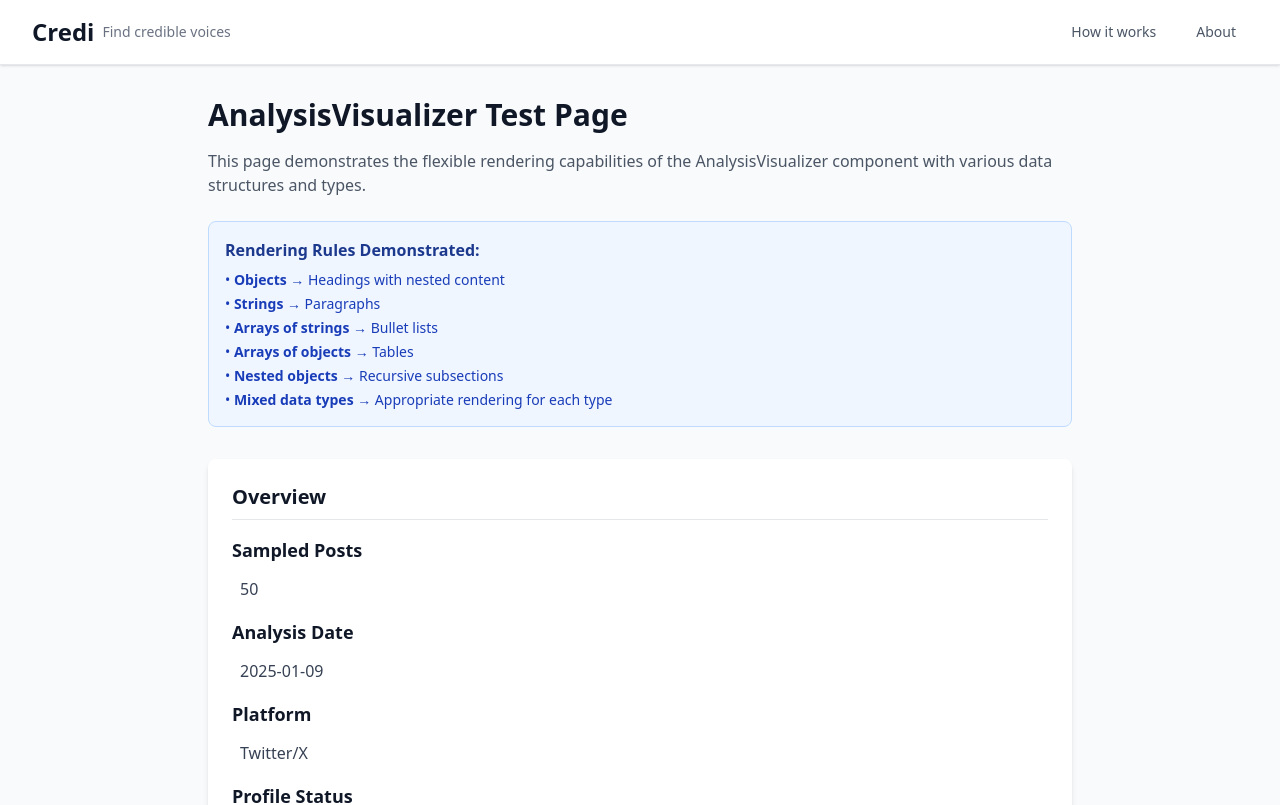
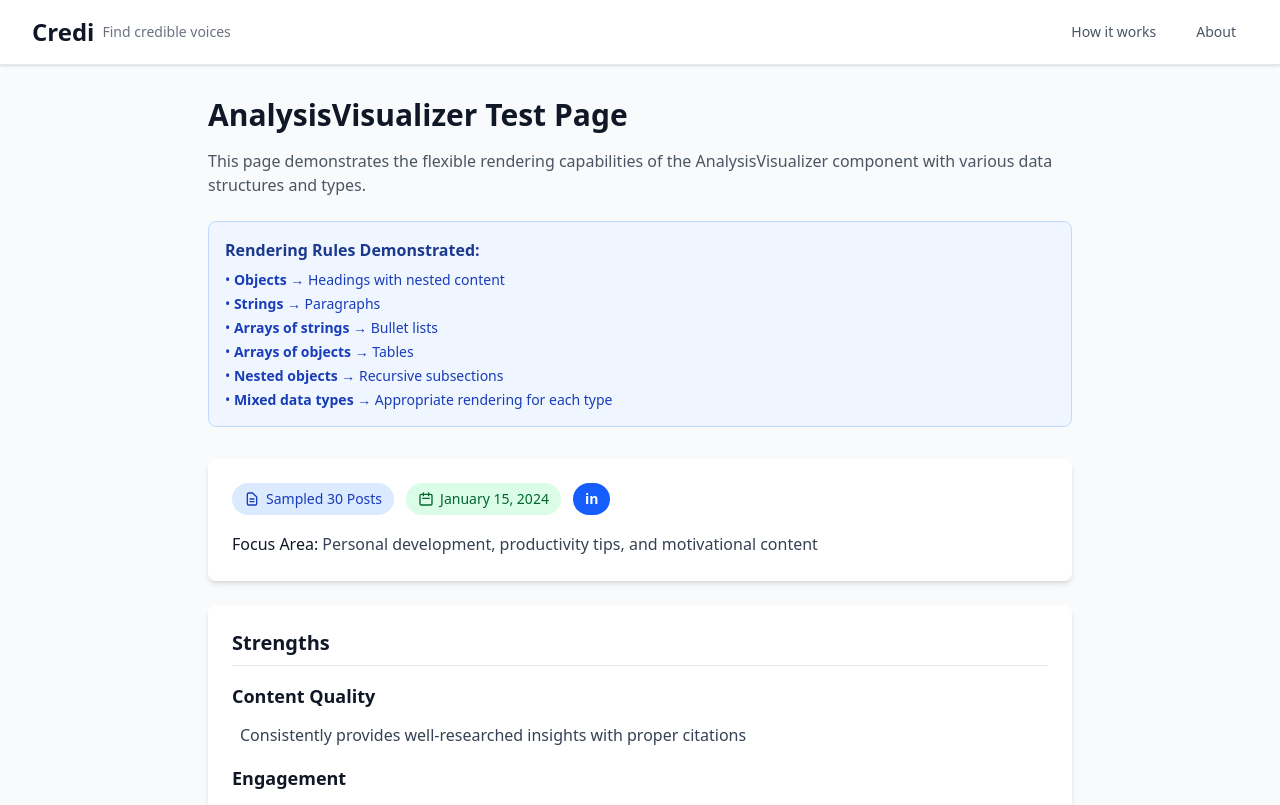
Before and after one commit to MohGanji/credi, a Next.js app: page /test-visualizer in a window 1280 px wide. Shown: the top 805 px of the page. Built offline with nearby package versions, Linux system fonts and the light colour scheme.

Commit message:
[prompt-scoring-improvements] Task 2. Update Overview Section to Tabular Format done

```diff
--- a/app/components/AnalysisVisualizer.tsx
+++ b/app/components/AnalysisVisualizer.tsx
@@ -50,6 +50,101 @@ const formatStringWithLinks = (text: string): React.ReactNode => {
 
   // For regular strings without the URL pattern, preserve line breaks
   return <div className="whitespace-pre-wrap">{text}</div>;
+};
+
+// Custom Overview Component
+const OverviewSection: React.FC<{ data: any }> = ({ data }) => {
+  if (!data || typeof data !== 'object') {
+    return null;
+  }
+
+  const sampledPosts = data['Sampled Posts'] || '';
+  const analysisDate = data['Analysis Date'] || '';
+  const platform = data['Platform'] || '';
+  const focusArea = data['Focus Area'] || '';
+
+  // Get platform icon/logo (smaller size to match tags)
+  const getPlatformIcon = (platform: string) => {
+    const platformLower = platform.toLowerCase();
+    if (platformLower.includes('twitter') || platformLower.includes('x')) {
+      return (
+        <div className="inline-flex items-center px-3 py-1.5 bg-black text-white rounded-full text-sm font-medium">
+          <span className="font-bold">𝕏</span>
+        </div>
+      );
+    } else if (platformLower.includes('linkedin')) {
+      return (
+        <div className="inline-flex items-center px-3 py-1.5 bg-blue-600 text-white rounded-full text-sm font-medium">
+          <span className="font-bold">in</span>
+        </div>
+      );
+    }
+    return (
+      <div className="inline-flex items-center px-3 py-1.5 bg-gray-400 text-white rounded-full text-sm font-medium">
+        <span className="font-bold">{platform.charAt(0)}</span>
+      </div>
+    );
+  };
+
+  return (
+    <div className="space-y-4">
+      {/* Tags row with platform icon after date */}
+      <div className="flex items-center gap-3 flex-wrap">
+        {/* Sampled Posts Tag */}
+        {sampledPosts && (
+          <div className="inline-flex items-center px-3 py-1.5 bg-blue-100 text-blue-800 rounded-full text-sm font-medium">
+            <svg
+              className="w-4 h-4 mr-1.5"
+              fill="none"
+              stroke="currentColor"
+              viewBox="0 0 24 24"
+            >
+              <path
+                strokeLinecap="round"
+                strokeLinejoin="round"
+                strokeWidth={2}
+                d="M9 12h6m-6 4h6m2 5H7a2 2 0 01-2-2V5a2 2 0 012-2h5.586a1 1 0 01.707.293l5.414 5.414a1 1 0 01.293.707V19a2 2 0 01-2 2z"
+              />
+            </svg>
+            Sampled {sampledPosts}
+          </div>
+        )}
+
+        {/* Analysis Date Tag */}
+        {analysisDate && (
+          <div className="inline-flex items-center px-3 py-1.5 bg-green-100 text-green-800 rounded-full text-sm font-medium">
+            <svg
+              className="w-4 h-4 mr-1.5"
+              fill="none"
+              stroke="currentColor"
+              viewBox="0 0 24 24"
+            >
+              <path
+                strokeLinecap="round"
+                strokeLinejoin="round"
+                strokeWidth={2}
+                d="M8 7V3m8 4V3m-9 8h10M5 21h14a2 2 0 002-2V7a2 2 0 00-2-2H5a2 2 0 00-2 2v12a2 2 0 002 2z"
+              />
+            </svg>
+            {analysisDate}
+          </div>
+        )}
+
+        {/* Platform Icon - now inline with tags */}
+        {platform && getPlatformIcon(platform)}
+      </div>
+
+      {/* Focus Area Section */}
+      {focusArea && (
+        <div>
+          <p className="text-gray-700 leading-relaxed">
+            <span className="font-medium text-gray-900">Focus Area:</span>{' '}
+            {focusArea}
+          </p>
+        </div>
+      )}
+    </div>
+  );
 };
 
 export default function AnalysisVisualizer({
@@ -193,10 +288,27 @@ export default function AnalysisVisualizer({
     return <span className="text-gray-700">{String(data)}</span>;
   };
 
+  // Find overview section data
+  const overviewSection = sections.find(
+    (section) => section.name.toLowerCase() === 'overview'
+  );
+
+  // Filter out overview section from regular sections
+  const regularSections = sections.filter(
+    (section) => section.name.toLowerCase() !== 'overview'
+  );
+
   return (
     <div className="space-y-6">
+      {/* Overview content at the top */}
+      {overviewSection && (
+        <div className="bg-white rounded-lg shadow-md p-6">
+          <OverviewSection data={overviewSection.data} />
+        </div>
+      )}
+
       {/* Dynamic Section Rendering */}
-      {sections.map((section, index) => (
+      {regularSections.map((section, index) => (
         <div key={index} className="bg-white rounded-lg shadow-md p-6">
           <h2 className="text-xl font-semibold text-gray-900 mb-4 capitalize border-b border-gray-200 pb-2">
             {section.name.replace(/_/g, ' ')}
--- a/app/lib/schemas/credibility-analysis.ts
+++ b/app/lib/schemas/credibility-analysis.ts
@@ -5,41 +5,35 @@ import { z } from 'zod';
  * These schemas guide LLM responses with detailed descriptions for each field
  */
 
-// Overview section schema with detailed field descriptions
+// Overview section schema with tabular format and user-friendly headers
 export const OverviewSectionSchema = z
   .object({
     'Sampled Posts': z
       .string()
       .describe(
-        "Total number of posts analyzed from the profile (e.g., '15 posts')"
+        "Total number of posts analyzed from the profile (e.g., '15 Posts')"
       ),
 
-    'Focus Areas': z
+    'Focus Area': z
       .string()
       .describe(
-        "Comma-separated list of main topics or themes identified in the analyzed content (e.g., 'Health advice, Nutrition claims, Personal anecdotes')"
+        "Main topics or themes identified in the analyzed content (e.g., 'Health advice, Nutrition claims, Personal anecdotes')"
       ),
 
     'Analysis Date': z
       .string()
       .describe(
-        "ISO timestamp of when the analysis was performed (e.g., '2024-01-15T10:30:00Z')"
+        "Human-readable date when the analysis was performed (e.g., 'January 15, 2024')"
       ),
 
     Platform: z
       .string()
       .describe(
-        "Social media platform where the profile was found (e.g., 'twitter', 'linkedin')"
-      ),
-
-    'Profile Status': z
-      .string()
-      .describe(
-        "Current status of the profile (e.g., 'Active', 'Verified', 'Private', 'Suspended')"
+        "Social media platform where the profile was found (e.g., 'Twitter/X', 'LinkedIn')"
       ),
   })
   .describe(
-    'High-level summary providing context about the analysis scope, timing, and profile characteristics'
+    'High-level summary providing context about the analysis scope, timing, and profile characteristics in a table format with Topic and Value columns'
   );
 
 // Strengths section schema for positive credibility indicators
--- a/app/test-visualizer/page.tsx
+++ b/app/test-visualizer/page.tsx
@@ -9,11 +9,11 @@ export default function TestVisualizerPage() {
     {
       name: 'overview',
       data: {
-        'Sampled Posts': '50',
-        'Analysis Date': '2025-01-09',
-        Platform: 'Twitter/X',
-        'Profile Status': 'Active and Verified',
-        'Average Engagement': '125 interactions per post',
+        'Sampled Posts': '30 Posts',
+        'Focus Area':
+          'Personal development, productivity tips, and motivational content',
+        'Analysis Date': 'January 15, 2024',
+        Platform: 'LinkedIn',
       },
     },
     {
```
Also changed, not shown: .kiro/specs/prompt-scoring-improvements/tasks.md, .kiro/steering/tech.md, 1 other file (tests, documents, lock files or other folders).
